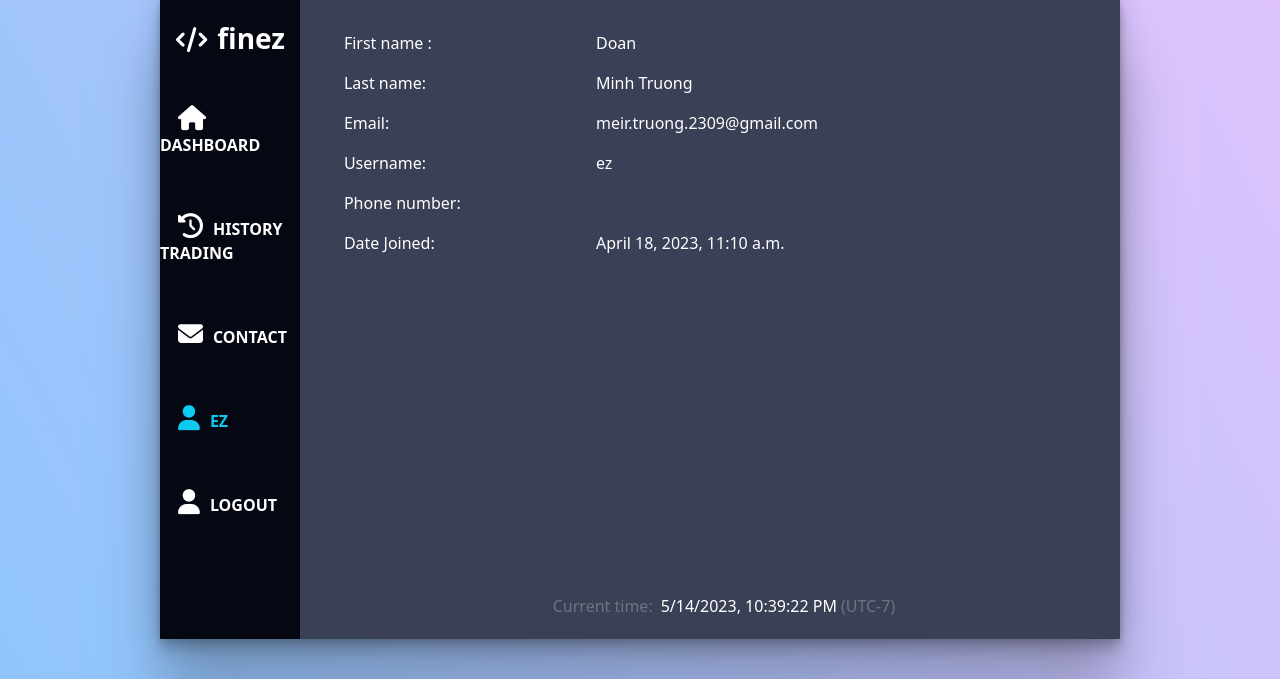
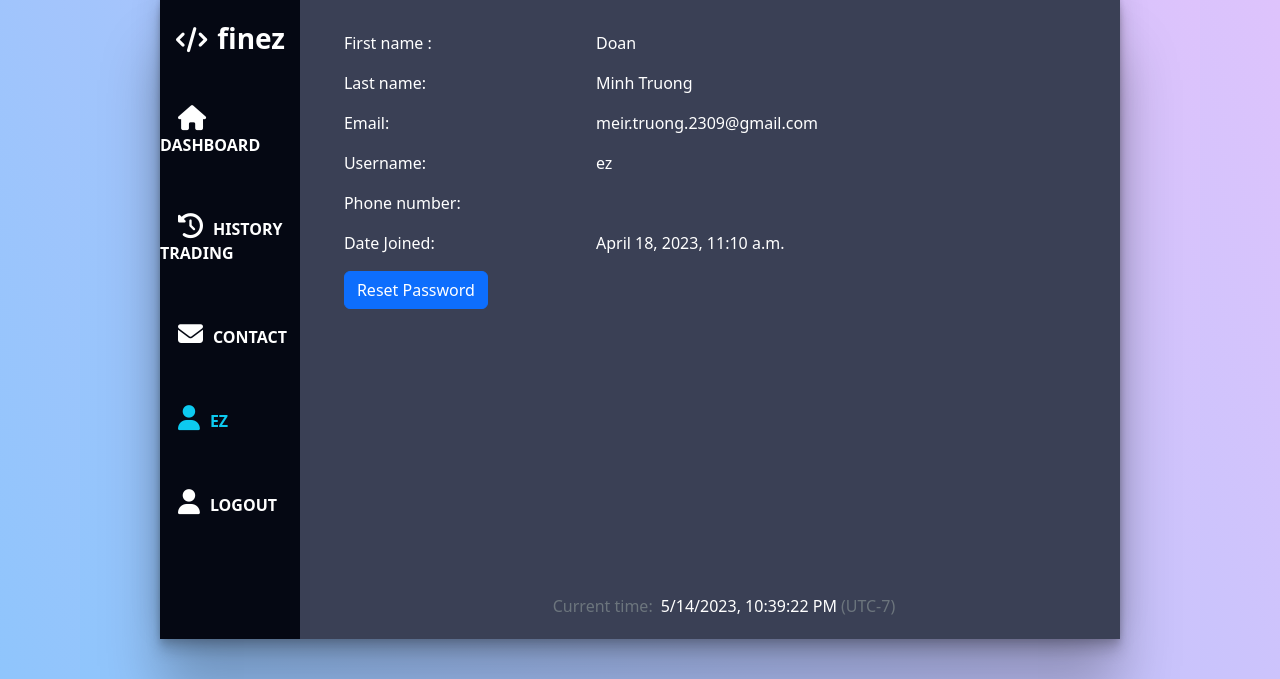
Before and after one commit to DoanMinhTruong/fin01, a Django app: page /user/ in a window 1280 px wide. Shown: the part 81-760 px from the top of the page. Run offline with Django 4.2, Linux system fonts and the light colour scheme; a user stored in the database is signed in; data comes from the database, SQL or seed files in the repository; both versions use the stored data as it was after the commit; some libraries are stand-ins or nearby versions.

Commit message:
15/05/2023 template reset_pw

```diff
--- a/templates/home/dashboard.html
+++ b/templates/home/dashboard.html
@@ -27,7 +27,7 @@
                 url: ('/dashboard/' + valueSelected + '/'),
                 type: 'GET',
                 data:{
-                    'size' : 500,
+                    'size' : 200,
                 },
                 dataType: 'json',
                 success: function(data) {
--- a/templates/home/user.html
+++ b/templates/home/user.html
@@ -27,7 +27,33 @@
             <div class="col-md-4">Date Joined:</div>
             <div class="col-md-8">{{user_info.date_joined}}</div>
         </div>
+        <button id="btn_reset_password" class="btn btn-primary">
+            Reset Password
+        </button>
+        <script>
+            $(document).ready(function(){
+                let el = document.getElementById('frm_reset_password')
+                $("#btn_reset_password").click(function(){
+                    if(el && el.style.display == 'block'){
+                        el.style.display = 'none';
+                    }else{
+                        el.style.display = 'block';
+                    }
+                })
+            })
+        </script>
+        <form action="{% url 'reset_password' %}" method="POST" class="my-3" id="frm_reset_password" style="display:none; width:40%;">
+            {% csrf_token %}
+
+            {{form.as_p}}
+            <input type="submit" class="btn btn-success" value="Change">
+        </form>
+        {% if message %}
+            {{ message }}
+        {% endif %}
     </div>
+
+
 </div>
 
 {% endblock %}
--- a/user/forms.py
+++ b/user/forms.py
@@ -6,3 +6,18 @@ class CustomUserCreationForm(UserCreationForm):
     class Meta:
         model = User
         fields = ('first_name' , 'last_name' , 'username' , 'email' )
+
+from django import forms
+from django.contrib.auth.forms import PasswordChangeForm
+
+
+class CustomPasswordChangeForm(PasswordChangeForm):
+    old_password = forms.CharField(max_length=128, widget=forms.PasswordInput(attrs={'class': 'form-control', 'placeholder': 'Mật khẩu cũ'}))
+    new_password1 = forms.CharField(max_length=128, widget=forms.PasswordInput(attrs={'class': 'form-control', 'placeholder': 'Mật khẩu mới'}))
+    new_password2 = forms.CharField(max_length=128, widget=forms.PasswordInput(attrs={'class': 'form-control', 'placeholder': 'Nhập lại mật khẩu mới'}))
+
+    def __init__(self, *args, **kwargs):
+        super(CustomPasswordChangeForm, self).__init__(*args, **kwargs)
+        self.fields['old_password'].label = False
+        self.fields['new_password1'].label = False
+        self.fields['new_password2'].label = False
--- a/user/urls.py
+++ b/user/urls.py
@@ -6,4 +6,5 @@ urlpatterns = [
     path('login/', views.login, name='user_login'),
     path('logout/' , views.logout_view , name='user_logout'),
     path('', views.get_user_info, name= 'user_info'),
+    path('reset_password/' , views.reset_password , name='reset_password')
 ]
--- a/user/views.py
+++ b/user/views.py
@@ -46,5 +46,23 @@ def logout_view(request):
 @login_required
 def get_user_info(request):
   user = get_user_model().objects.get(id=request.user.id)
+  form = CustomPasswordChangeForm(user=request.user)
+  return render(request, 'home/user.html' , context={'user' : user.username , 'user_info' : user , 'form' : form})
 
-  return render(request, 'home/user.html' , context={'user' : user.username , 'user_info' : user})
+from .forms import CustomPasswordChangeForm
+@login_required
+def reset_password(request):
+    user = get_user_model().objects.get(id=request.user.id)
+    form = CustomPasswordChangeForm(user=request.user)
+    message = 'Đổi mật khẩu  không thành công'
+
+    if request.method == 'POST':
+        form = CustomPasswordChangeForm(user=request.user, data=request.POST)
+        if form.is_valid():
+            form.save()
+            message = 'Đổi mật khẩu thành công'
+            logout(request)
+            return redirect('/user/login/')
+    else:
+        form = CustomPasswordChangeForm(user=request.user)
+    return render(request, 'home/user.html' , context={'user' : user.username , 'user_info' : user , 'form' : form , 'message' : message})
```
Also changed, not shown: db.sqlite3.
